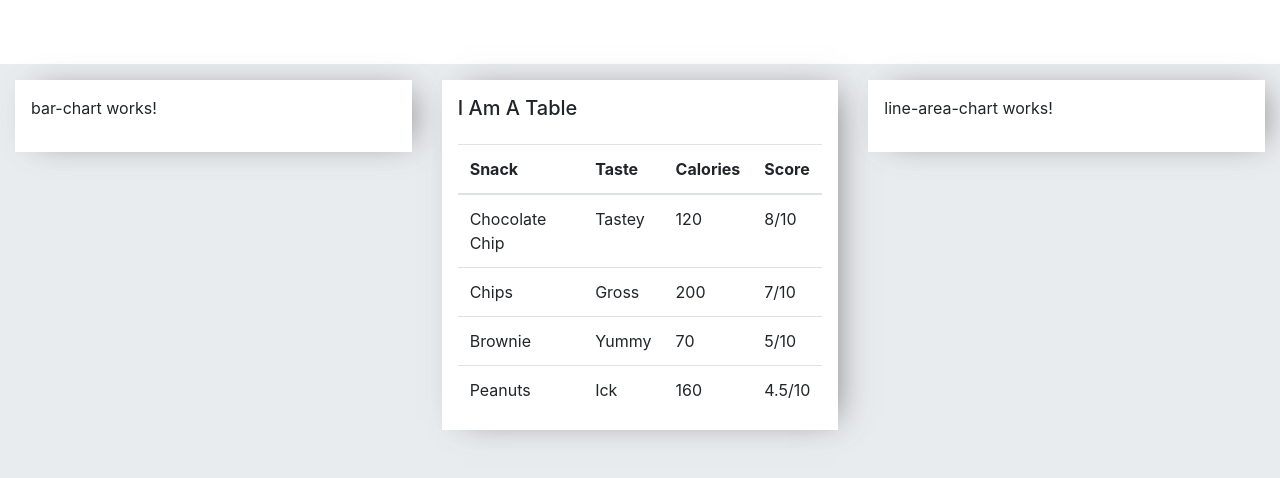
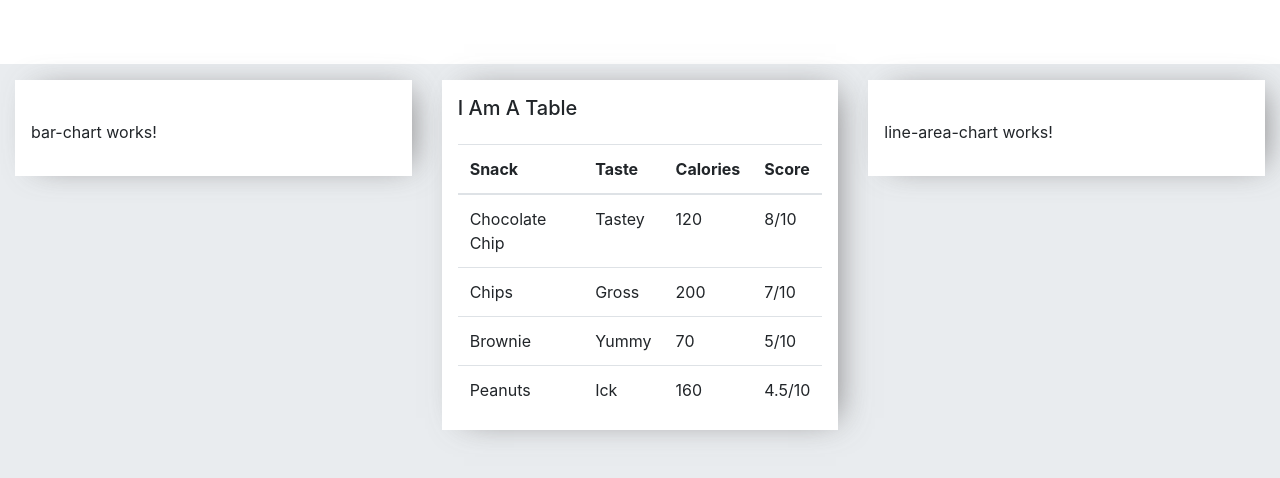
Before and after one commit to PioneerCode/pioneer-charts, an Angular app: page / in a window 1280 px wide. Shown: the top 478 px of the page. Built offline with nearby package versions, Linux system fonts and the light colour scheme.

Commit message:
Add header

```diff
--- a/src/app/pcac/bar-chart/bar-chart.component.html
+++ b/src/app/pcac/bar-chart/bar-chart.component.html
@@ -1,3 +1,4 @@
+<pcac-header [config]="config?.headerConfig"></pcac-header>
 <p>
   bar-chart works!
 </p>
--- a/src/app/pcac/line-area-chart/line-area-chart.component.html
+++ b/src/app/pcac/line-area-chart/line-area-chart.component.html
@@ -1,3 +1,4 @@
+<pcac-header [config]="config?.headerConfig"></pcac-header>
 <p>
   line-area-chart works!
 </p>
```
